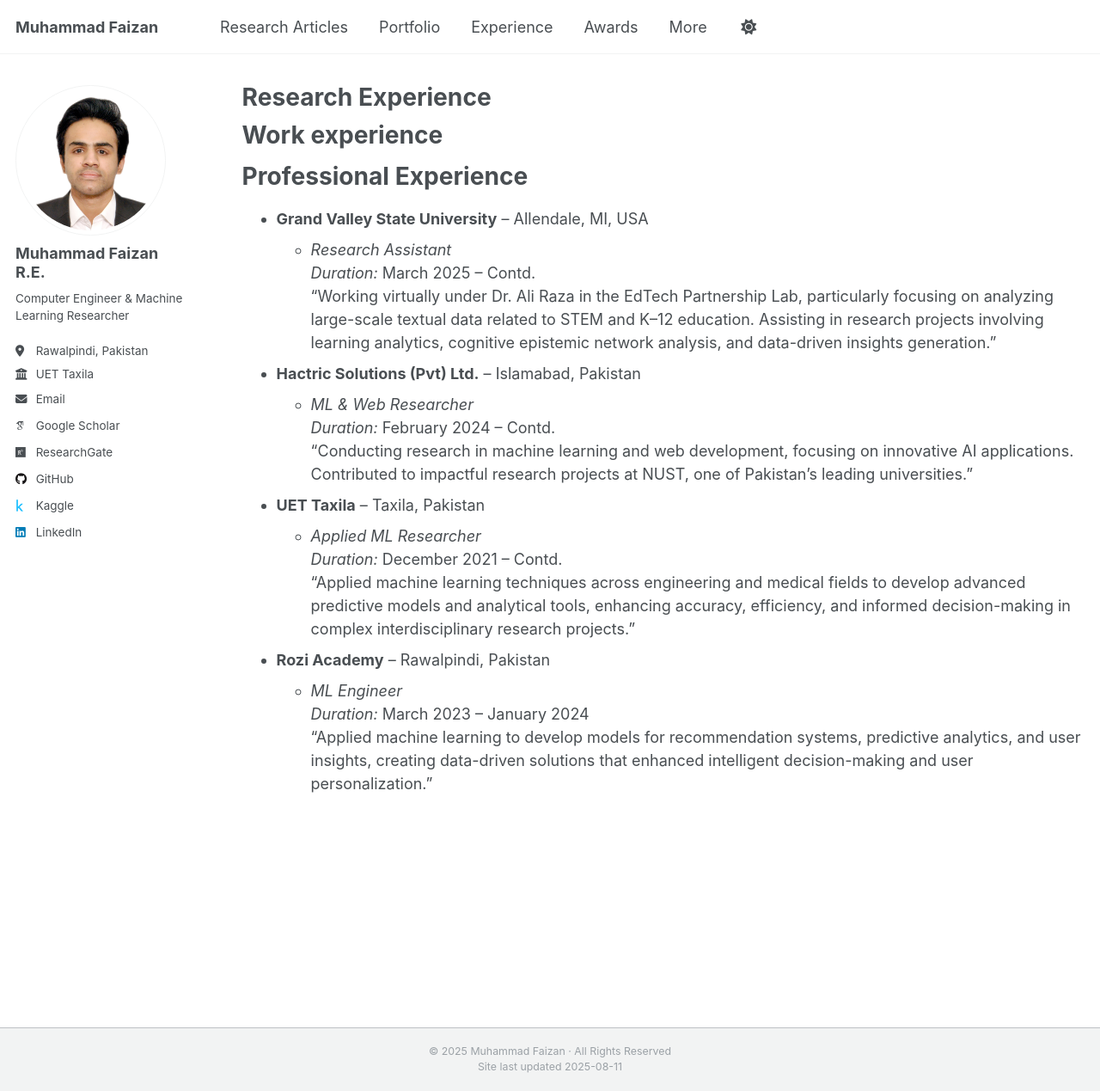
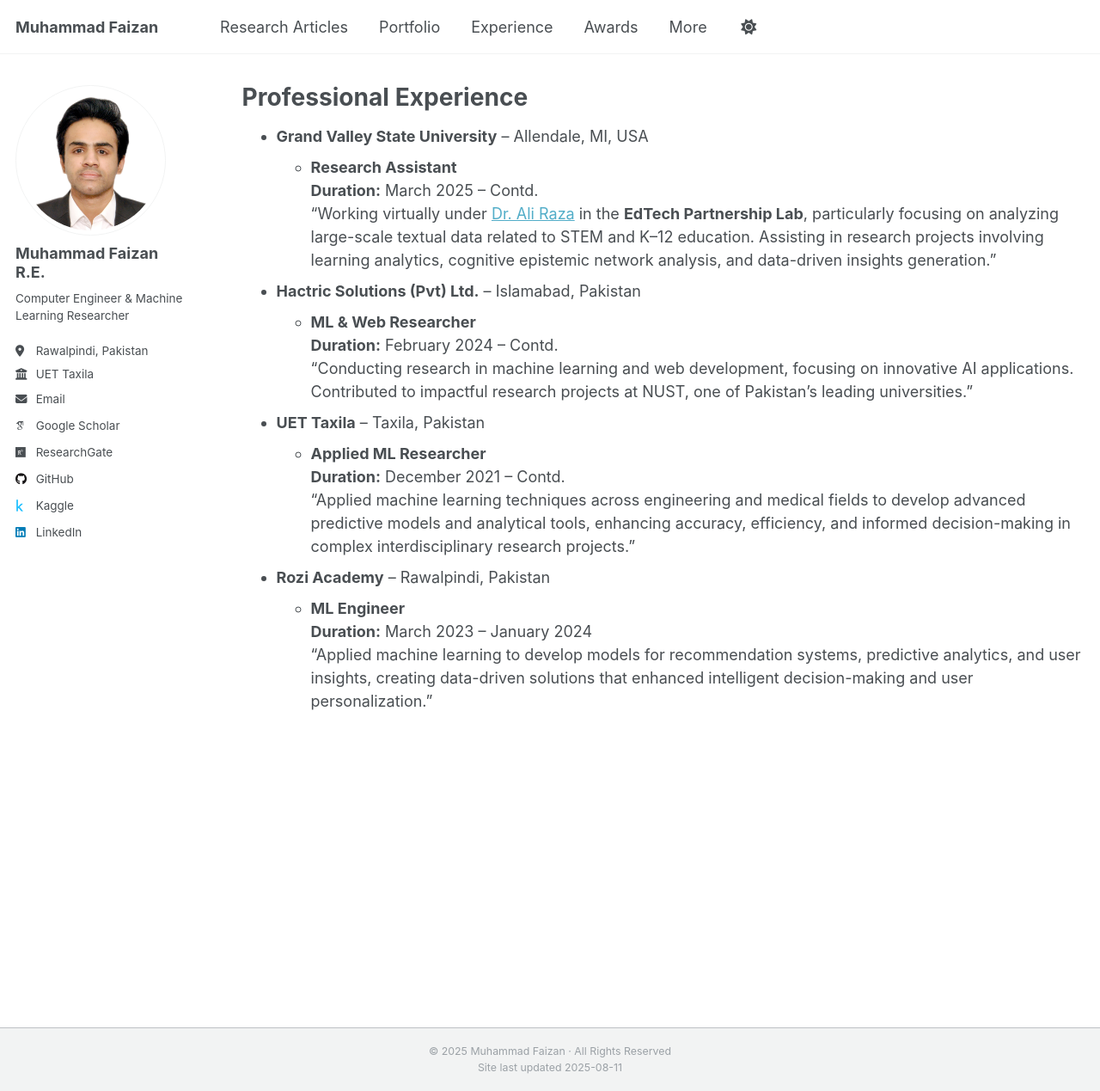
Before and after one commit to MuhammadFaizan99/MuhammadFaizan99.github.io, a Jekyll site: the page built from _pages/experience.md, in a window 1280 px wide and 1269 px high. Shown: the whole window at 86% size. Built offline with Jekyll 4.4.1, drawn with Linux system fonts in a browser that asks for light colours; some web fonts are replaced; a script that is not in the unit is left out.

Commit message:
Update experience.md

```diff
--- a/_pages/experience.md
+++ b/_pages/experience.md
@@ -1,6 +1,6 @@
 ---
 layout: archive
-title: "Research Experience"
+title: "Professional Experience"
 permalink: /experience/
 author_profile: true
 redirect_from:
@@ -9,28 +9,23 @@ redirect_from:
 
 {% include base_path %}
 
-Work experience
-======
-
-Professional Experience
-======
 
 * **Grand Valley State University** – Allendale, MI, USA
-  * *Research Assistant*
-  *Duration:* March 2025 – Contd.
-    “Working virtually under Dr. Ali Raza in the EdTech Partnership Lab, particularly focusing on analyzing large-scale textual data related to STEM and K–12 education. Assisting in research projects involving learning analytics, cognitive epistemic network analysis, and data-driven insights generation.”
+  * **Research Assistant**
+  **Duration:** March 2025 – Contd.
+    “Working virtually under [Dr. Ali Raza](https://aliraza.org/) in the **EdTech Partnership Lab**, particularly focusing on analyzing large-scale textual data related to STEM and K–12 education. Assisting in research projects involving learning analytics, cognitive epistemic network analysis, and data-driven insights generation.”
 
 * **Hactric Solutions (Pvt) Ltd.** – Islamabad, Pakistan
-  * *ML & Web Researcher*
-  *Duration:* February 2024 – Contd.
+  * **ML & Web Researcher**
+  **Duration:** February 2024 – Contd.
     “Conducting research in machine learning and web development, focusing on innovative AI applications. Contributed to impactful research projects at NUST, one of Pakistan’s leading universities.”
 
 * **UET Taxila** – Taxila, Pakistan
-  * *Applied ML Researcher*
-  *Duration:* December 2021 – Contd.
+  * **Applied ML Researcher**
+  **Duration:** December 2021 – Contd.
     “Applied machine learning techniques across engineering and medical fields to develop advanced predictive models and analytical tools, enhancing accuracy, efficiency, and informed decision-making in complex interdisciplinary research projects.”
 
 * **Rozi Academy** – Rawalpindi, Pakistan
-  * *ML Engineer*
-  *Duration:* March 2023 – January 2024
+  * **ML Engineer**
+  **Duration:** March 2023 – January 2024
     “Applied machine learning to develop models for recommendation systems, predictive analytics, and user insights, creating data-driven solutions that enhanced intelligent decision-making and user personalization.”
```
